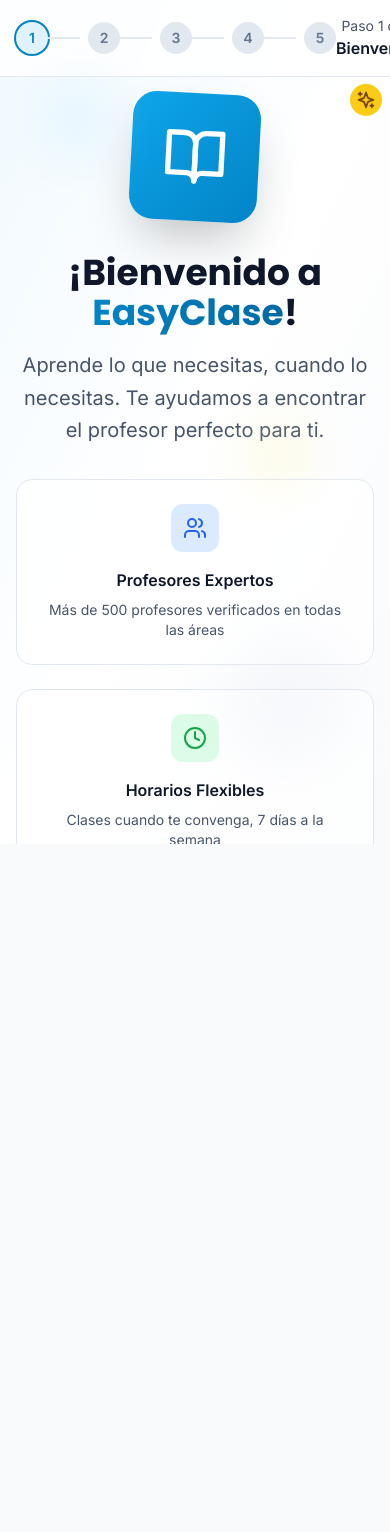
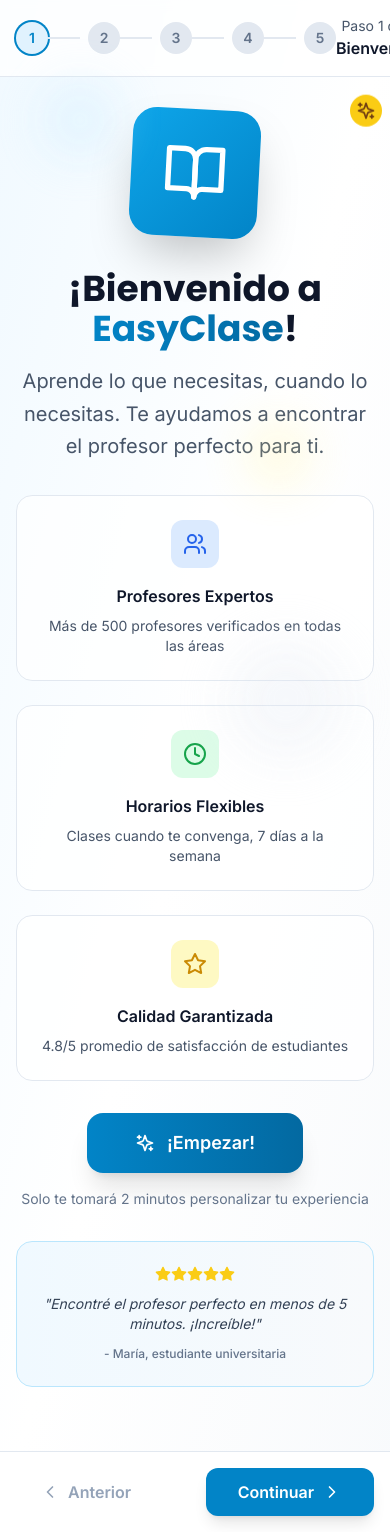
Before and after one commit to Zafiadomgit/EasyClase, a React (Vite) app: page /onboarding in a window 390 px wide. Before the commit the page ends 844 px from the top, so only its background shows below. Built offline with nearby package versions, Linux system fonts and the light colour scheme; the HTML template or start-up script is replaced by a standard one.

Commit message:
fix: Mejorar scroll y compactar onboarding
- Cambiar de fixed a min-h-screen para permitir scroll
- Reducir padding y hacer elementos más compactos
- Iconos más pequeños en categorías
- Layout más flexible y responsive
- Arreglar navigation sticky

```diff
--- a/src/components/Onboarding/OnboardingFlow.jsx
+++ b/src/components/Onboarding/OnboardingFlow.jsx
@@ -96,9 +96,9 @@ const OnboardingFlow = ({ onComplete, onSkip }) => {
   const CurrentStepComponent = steps[currentStep].component
 
   return (
-    <div className="fixed inset-0 bg-gradient-to-br from-primary-50 via-white to-secondary-50 z-50 overflow-hidden">
+    <div className="min-h-screen bg-gradient-to-br from-primary-50 via-white to-secondary-50 overflow-y-auto">
       {/* Header */}
-      <div className="relative bg-white/80 backdrop-blur-sm border-b border-secondary-200 px-4 py-4">
+      <div className="bg-white/80 backdrop-blur-sm border-b border-secondary-200 px-4 py-4">
         <div className="max-w-2xl mx-auto flex items-center justify-between">
           {/* Progress */}
           <div className="flex items-center space-x-3">
@@ -148,8 +148,8 @@ const OnboardingFlow = ({ onComplete, onSkip }) => {
       </div>
 
       {/* Content */}
-      <div className="flex-1 flex items-center justify-center p-4">
-        <div className="w-full max-w-2xl">
+      <div className="flex-1 py-8 px-4">
+        <div className="w-full max-w-2xl mx-auto">
           <CurrentStepComponent
             formData={formData}
             updateFormData={updateFormData}
@@ -162,7 +162,7 @@ const OnboardingFlow = ({ onComplete, onSkip }) => {
       </div>
 
       {/* Navigation */}
-      <div className="bg-white/80 backdrop-blur-sm border-t border-secondary-200 px-4 py-4">
+      <div className="bg-white border-t border-secondary-200 px-4 py-4 mt-8">
         <div className="max-w-2xl mx-auto flex items-center justify-between">
           <button
             onClick={prevStep}
--- a/src/components/Onboarding/steps/CategoryStep.jsx
+++ b/src/components/Onboarding/steps/CategoryStep.jsx
@@ -8,7 +8,7 @@ const CategoryStep = ({ formData, updateFormData, onNext }) => {
     {
       id: 'programacion',
       nombre: 'Programación',
-      icon: <Code className="w-8 h-8" />,
+      icon: <Code className="w-6 h-6" />,
       descripcion: 'JavaScript, Python, React, etc.',
       color: 'from-blue-500 to-blue-600',
       popular: true
@@ -16,7 +16,7 @@ const CategoryStep = ({ formData, updateFormData, onNext }) => {
     {
       id: 'excel',
       nombre: 'Excel & Office',
-      icon: <Calculator className="w-8 h-8" />,
+      icon: <Calculator className="w-6 h-6" />,
       descripcion: 'Fórmulas, tablas dinámicas, VBA',
       color: 'from-green-500 to-green-600',
       popular: true
@@ -24,7 +24,7 @@ const CategoryStep = ({ formData, updateFormData, onNext }) => {
     {
       id: 'diseno',
       nombre: 'Diseño Gráfico',
-      icon: <Palette className="w-8 h-8" />,
+      icon: <Palette className="w-6 h-6" />,
       descripcion: 'Photoshop, Illustrator, Figma',
       color: 'from-purple-500 to-purple-600',
       popular: true
@@ -32,7 +32,7 @@ const CategoryStep = ({ formData, updateFormData, onNext }) => {
     {
       id: 'marketing',
       nombre: 'Marketing Digital',
-      icon: <TrendingUp className="w-8 h-8" />,
+      icon: <TrendingUp className="w-6 h-6" />,
       descripcion: 'SEO, redes sociales, publicidad',
       color: 'from-orange-500 to-orange-600',
       popular: true
@@ -40,28 +40,28 @@ const CategoryStep = ({ formData, updateFormData, onNext }) => {
     {
       id: 'idiomas',
       nombre: 'Idiomas',
-      icon: <Globe className="w-8 h-8" />,
+      icon: <Globe className="w-6 h-6" />,
       descripcion: 'Inglés, francés, alemán, etc.',
       color: 'from-cyan-500 to-cyan-600'
     },
     {
       id: 'academico',
       nombre: 'Apoyo Académico',
-      icon: <BookOpen className="w-8 h-8" />,
+      icon: <BookOpen className="w-6 h-6" />,
       descripcion: 'Matemáticas, física, química',
       color: 'from-indigo-500 to-indigo-600'
     },
     {
       id: 'musica',
       nombre: 'Música',
-      icon: <Music className="w-8 h-8" />,
+      icon: <Music className="w-6 h-6" />,
       descripcion: 'Piano, guitarra, canto, teoría',
       color: 'from-pink-500 to-pink-600'
     },
     {
       id: 'fotografia',
       nombre: 'Fotografía',
-      icon: <Camera className="w-8 h-8" />,
+      icon: <Camera className="w-6 h-6" />,
       descripcion: 'Técnica, edición, composición',
       color: 'from-yellow-500 to-yellow-600'
     }
@@ -82,7 +82,7 @@ const CategoryStep = ({ formData, updateFormData, onNext }) => {
   }
 
   return (
-    <div className="space-y-8 animate-fade-in">
+    <div className="space-y-6 animate-fade-in">
       {/* Header */}
       <div className="text-center space-y-4">
         <h2 className="text-3xl md:text-4xl font-bold text-secondary-900 font-display">
@@ -109,7 +109,7 @@ const CategoryStep = ({ formData, updateFormData, onNext }) => {
             <button
               key={categoria.id}
               onClick={() => handleCategorySelect(categoria)}
-              className={`group relative p-6 rounded-2xl border-2 transition-all duration-300 hover:scale-105 hover:shadow-lg ${
+              className={`group relative p-4 rounded-2xl border-2 transition-all duration-300 hover:scale-105 hover:shadow-lg ${
                 isSelected
                   ? 'border-primary-500 bg-primary-50 shadow-lg scale-105'
                   : 'border-secondary-200 bg-white hover:border-primary-300'
@@ -130,7 +130,7 @@ const CategoryStep = ({ formData, updateFormData, onNext }) => {
               )}
 
               {/* Icon */}
-              <div className={`w-16 h-16 bg-gradient-to-br ${categoria.color} rounded-2xl flex items-center justify-center mx-auto mb-4 text-white transition-transform duration-300 ${
+              <div className={`w-12 h-12 bg-gradient-to-br ${categoria.color} rounded-xl flex items-center justify-center mx-auto mb-3 text-white transition-transform duration-300 ${
                 isSelected ? 'scale-110' : 'group-hover:scale-110'
               }`}>
                 {categoria.icon}
```
